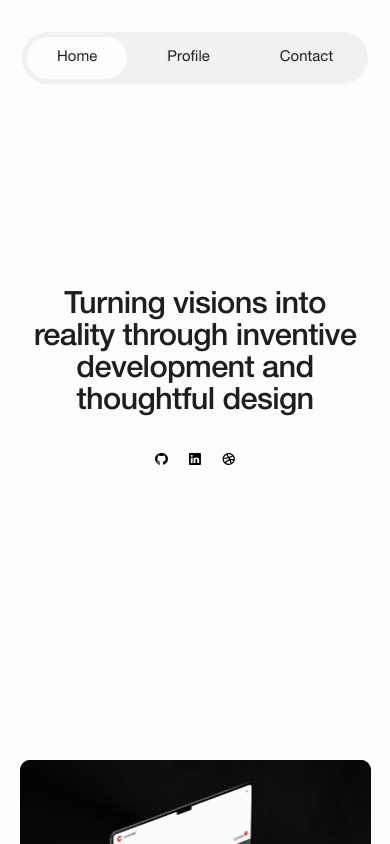
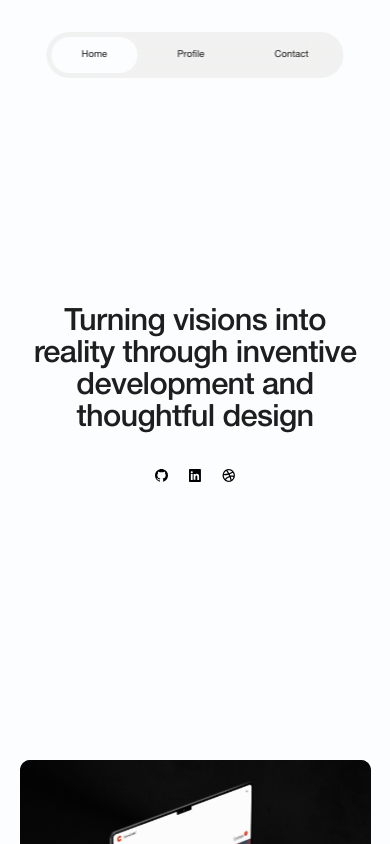
Before and after one commit to pedrotaciano/portfoliov2, an Angular app: page / in a window 390 px wide. Shown: the top 844 px of the page. Built offline with nearby package versions, Linux system fonts and the light colour scheme.

Commit message:
improve mobile responsiveness

```diff
--- a/src/app/components/navbar/navbar.component.scss
+++ b/src/app/components/navbar/navbar.component.scss
@@ -36,7 +36,8 @@
     }
 
     p {
-      font-size: 15px;
+      font-size: 1.5rem;
+      width: max-content;
     }
   }
 }
--- a/src/app/components/project-card/project-card.component.scss
+++ b/src/app/components/project-card/project-card.component.scss
@@ -44,7 +44,14 @@
     }
 
     @media screen and (max-width: 768px) {
-      display: none;
+      .card__header__title p {
+        display: none;
+      }
+
+      .card__header__button.locked {
+        opacity: 1;
+        transform: translate(0) scale(1);
+      }
     }
   }
 
--- a/src/app/home/home.component.scss
+++ b/src/app/home/home.component.scss
@@ -34,6 +34,12 @@
       }
     }
   }
+
+  @media screen and (max-width: 768px) {
+    .hero__text {
+      margin-top: 5.2rem;
+    }
+  }
 }
 
 .contact-cta {
```
